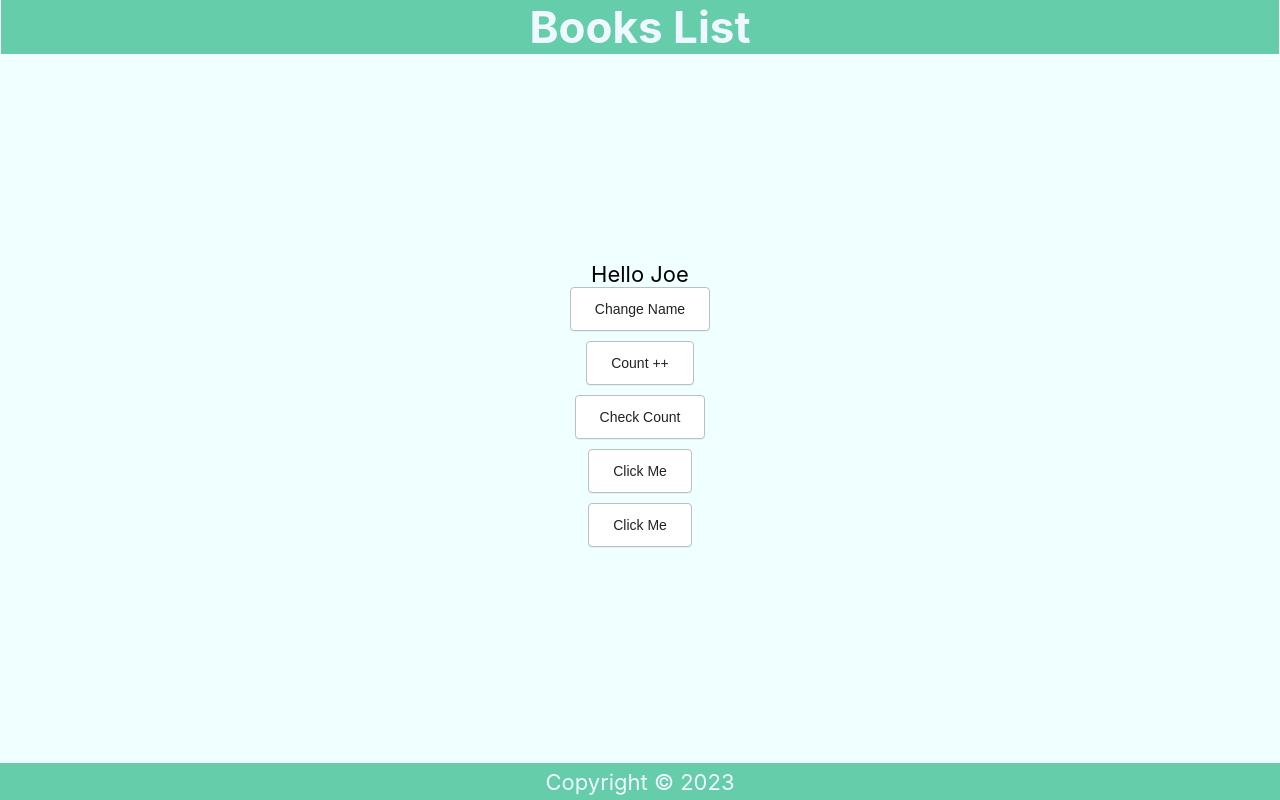
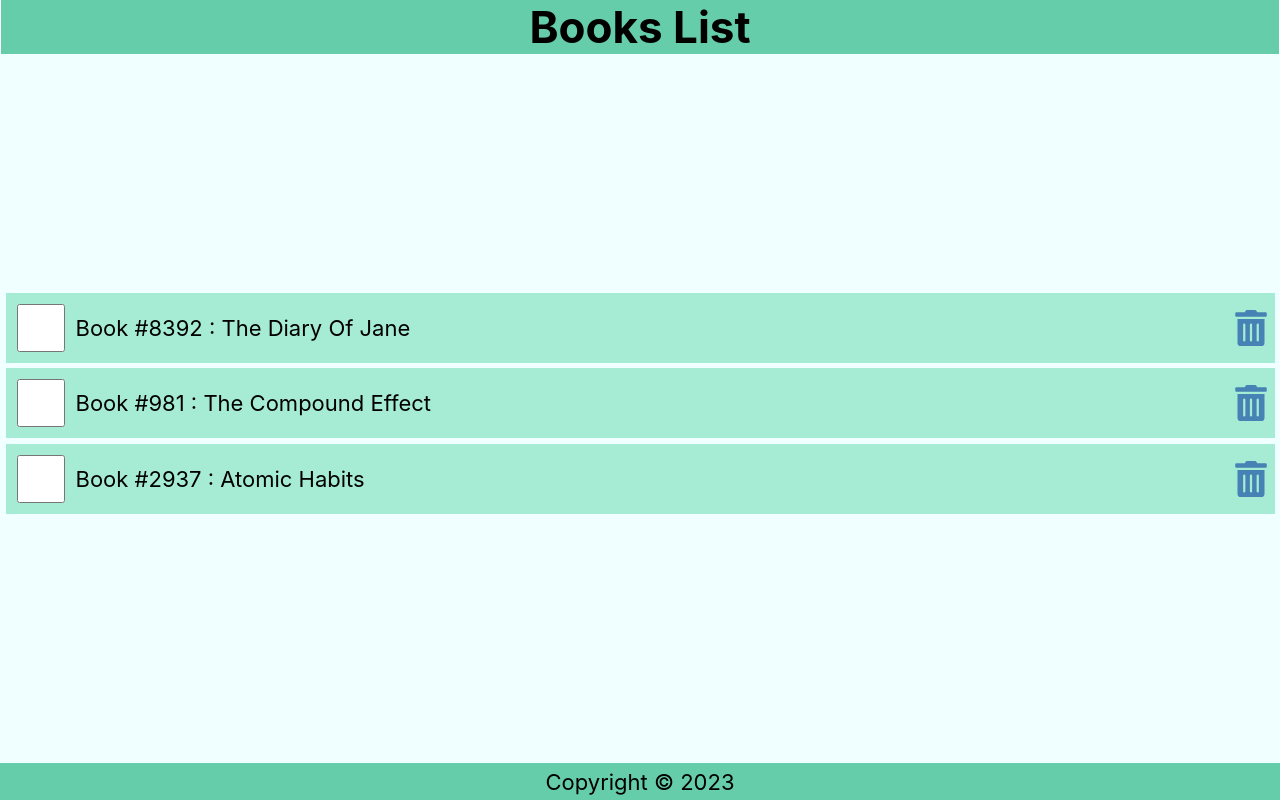
Before and after one commit to JNasri/REACT.js, a React (Create React App) app: page / in a window 1280 px wide. Built offline with nearby package versions, Linux system fonts and the light colour scheme.

Commit message:
Lists & Keys

```diff
--- a/package.json
+++ b/package.json
@@ -34,5 +34,8 @@
       "last 1 firefox version",
       "last 1 safari version"
     ]
+  },
+  "devDependencies": {
+    "react-icons": "^4.7.1"
   }
 }
--- a/src/Content.js
+++ b/src/Content.js
@@ -7,43 +7,90 @@
 
 // importing useState hook
 import { useState } from "react";
+// importing fontAwesome trash icon
+import { FaTrashAlt } from "react-icons/fa";
 
 const Content = () => {
   // below is a code for the useState hook
   // name is the name to be shown and setName changes the name
-  // Joe is default name when we render the page for the first time
-  const [name, setName] = useState("Joe");
 
-  // another useState hook example
-  const [count, setCount] = useState(0);
+  // useState(/*here is the default array of books*/)
+  const [items, setItems] = useState([
+    {
+      id: 1,
+      checked: false,
+      item: "Book #8392 : The Diary Of Jane    ",
+    },
+    {
+      id: 2,
+      checked: false,
+      item: "Book #981 : The Compound Effect    ",
+    },
+    {
+      id: 3,
+      checked: false,
+      item: "Book #2937 : Atomic Habits    ",
+    },
+  ]);
 
-  const handleNames = () => {
-    const names = ["Mike", "Rob", "Jon"];
-    const int = Math.floor(Math.random() * 3);
-    // call the useState function to change the name
-    setName(names[int]);
+  const handleCheck = (id) => {
+    //console.log(`key : ${id}`);
+    // we will use map() to create a new array that specifically changes the checked for the ID passed
+    // if found (?) we retrun the item object with flipped checked (true -> false or vise versa)
+    // if not found (:) we return the item object with no changes
+    const listItems = items.map((item) =>
+      item.id === id ? { ...item, checked: !item.checked } : item
+    );
+    // now after we updated the array, we will set the items using the useState hook
+    setItems(listItems);
+    // localstorage to save the changes even after reloading the page (not much important)
+    localStorage.setItem("ShoppingList", JSON.stringify(listItems));
   };
 
-  const handleClick = () => {
-    console.log(count);
+  const handleDelete = (id) => {
+    // console.log(`key : ${id}`);
+    // filter() creates a new array without the item  that has the ID passed to the function
+    const listItems = items.filter((item) => item.id !== id);
+    // now after we deleted the item, we will set the new array using the useState hook
+    setItems(listItems);
+    // localstorage to save the changes even after reloading the page (not much important)
+    localStorage.setItem("ShoppingList", JSON.stringify(listItems));
   };
 
-  const handleClick2 = (name) => {
-    console.log(`Hello, ${name}`);
-  };
-
-  const handleClick3 = (e) => {
-    console.log(e);
-  };
   return (
     <main>
-      <p>Hello {name}</p>
-      <button onClick={handleNames}>Change Name</button>
-      <button onClick={() => setCount(count + 1)}>Count ++</button>
-      <button onClick={handleClick}>Check Count</button>
-
-      <button onClick={() => handleClick2("Dave")}>Click Me</button>
-      <button onClick={(e) => handleClick3(e)}>Click Me</button>
+      {/* check if the length is > 0 , if not present a message written down */}
+      {items.length ? (
+        // {/* unordered list to display books */}
+        <ul>
+          {/* map function to map the array of books  */}
+          {items.map((item) => (
+            // we see below that a list element needs a key so that react can keep track of each item. the key can be the id (unique)
+            <li className="item" key={item.id}>
+              <input
+                type="checkbox"
+                checked={item.checked}
+                onChange={() => handleCheck(item.id)}
+              />
+              <label
+                onDoubleClick={() => handleCheck(item.id)}
+                style={item.checked ? { textDecoration: "line-through" } : null}
+              >
+                {item.item}
+              </label>
+              {/* here we added a react icon instead of a button */}
+              <FaTrashAlt
+                role="button"
+                tabIndex="0"
+                cursor="pointer"
+                onClick={() => handleDelete(item.id)}
+              />
+            </li>
+          ))}
+        </ul>
+      ) : (
+        <p styel={{ marginTop: "2rem" }}>List is Empty</p>
+      )}
     </main>
   );
 };
--- a/src/index.css
+++ b/src/index.css
@@ -56,7 +56,7 @@
   width: calc(100% - 2px);
   padding: 0 0.25em;
   background-color: mediumaquamarine;
-  color: aliceblue;
+  color: black;
   text-align: center;
 }
 
@@ -75,7 +75,66 @@
   width: 100%;
   padding: 0.25em;
   background-color: mediumaquamarine;
-  color: aliceblue;
+  color: black;
   display: grid;
   place-content: center;
 }
+
+ul {
+  width: 100%;
+  list-style: none;
+  padding: 0 0.25rem 0.25rem;
+}
+
+ul li::before {
+  content: '\200B';
+}
+
+.item {
+  display: flex;
+  justify-content: flex-start;
+  align-items: center;
+  padding: 0.5rem 0 0.5rem 0.5rem;
+  margin: 0.25rem 0;
+  background-color: rgb(166, 235, 212);
+}
+
+.item:first-child {
+  margin: 0;
+}
+
+.item input[type="checkbox"] {
+  text-align: center;
+  width: 2.5rem;
+  width: 48px;
+  min-width: 48px;
+  height: 2.5rem;
+  height: 48px;
+  min-height: 48px;
+  cursor: pointer;
+  margin-right: 0.5rem;
+}
+
+.item input[type="checkbox"]:focus + label {
+  text-decoration: underline;
+}
+
+.item > label {
+  font-size: 1rem;
+  flex-grow: 1;
+}
+
+.item svg {
+  width: 48px;
+  min-width: 48px;
+  height: 36px;
+  font-size: 1rem;
+  color: steelblue;
+  cursor: pointer;
+}
+
+.item svg:focus,
+.item svg:hover {
+  color: red;
+  outline: none;
+}
```
Also changed, not shown: 1 other file (tests, documents, lock files or other folders).
